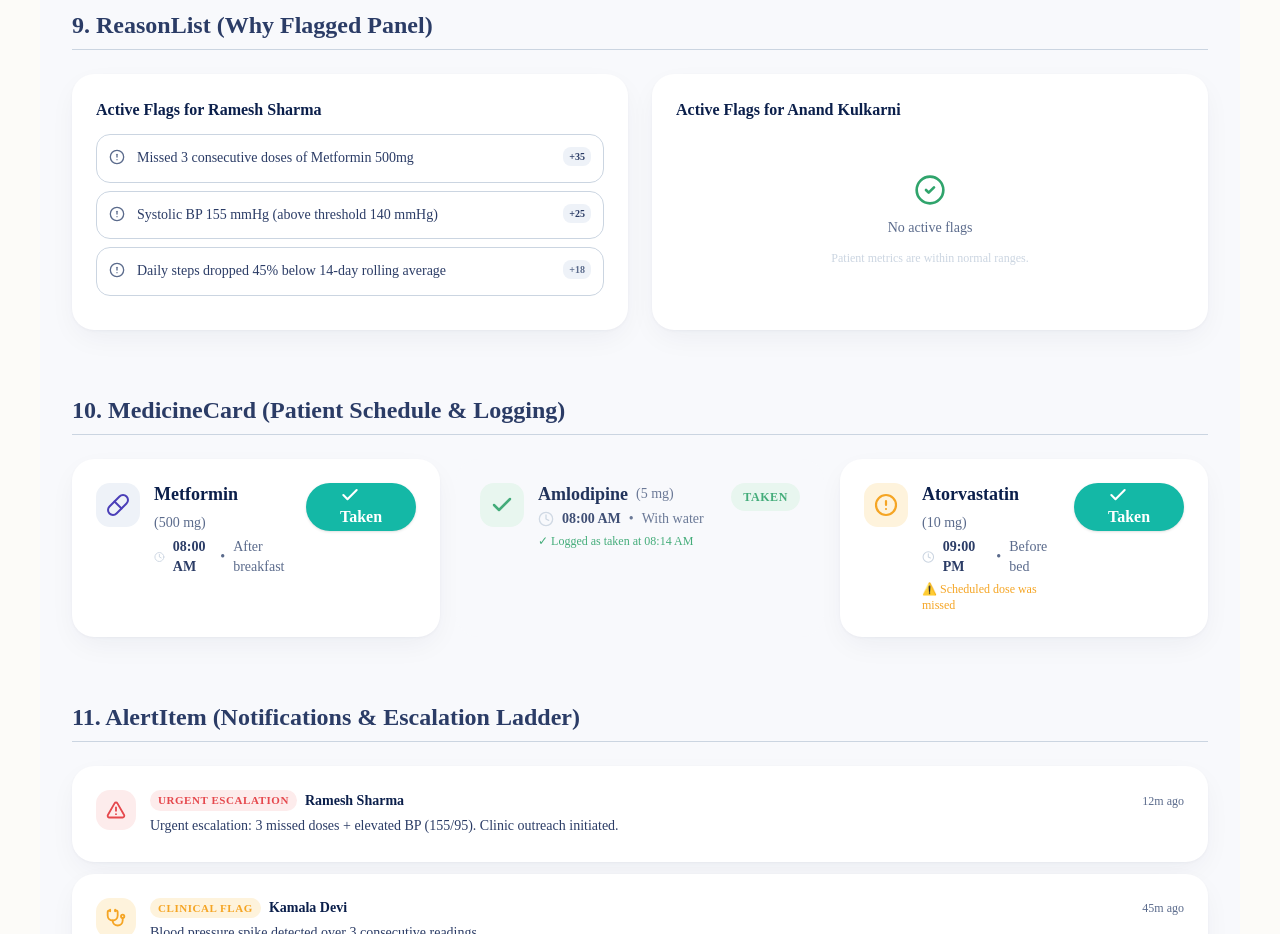
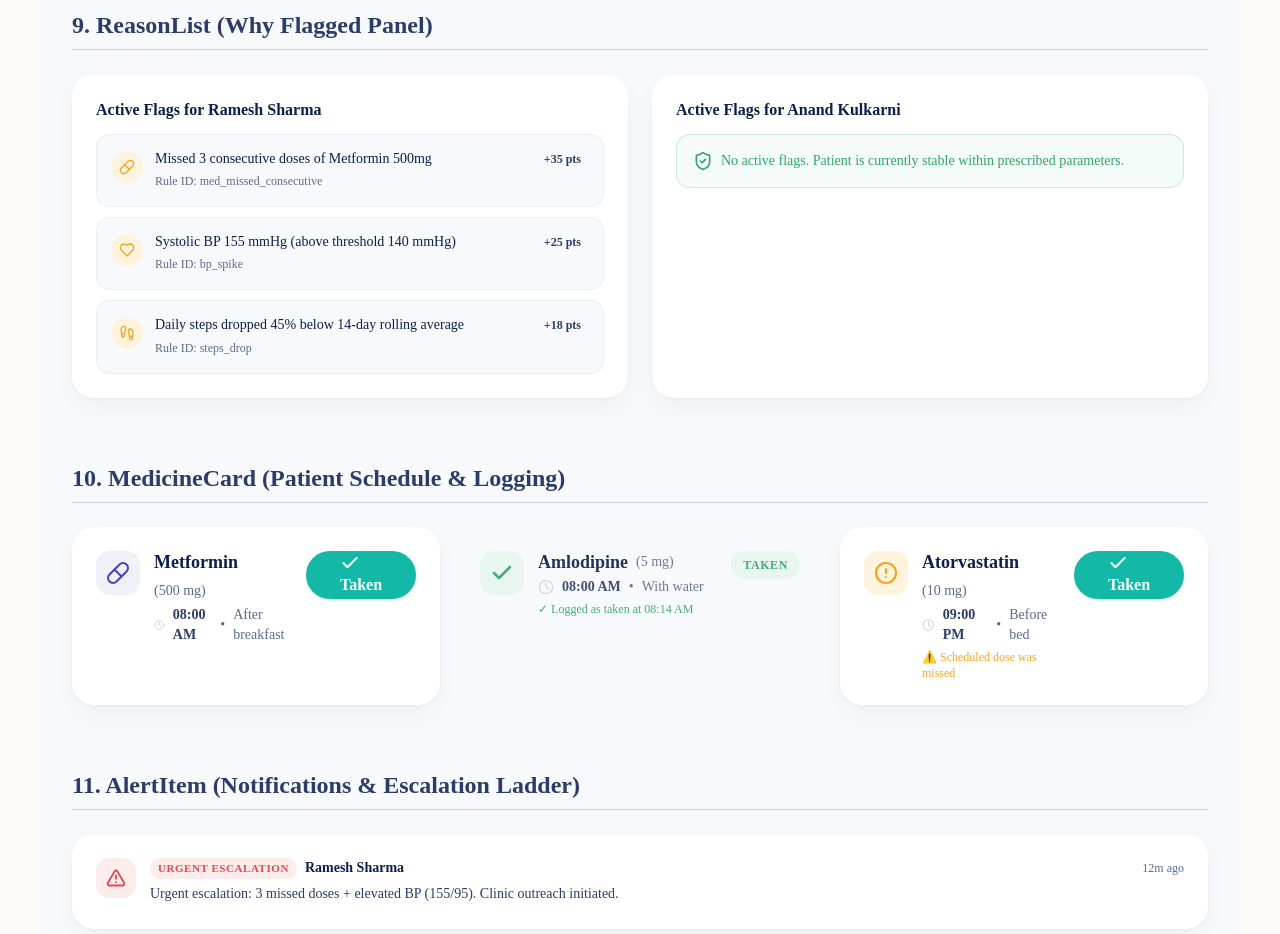
Before and after one commit to Swapnil-Ghosh06/carebridge, a Next.js app: page /design-preview in a window 1280 px wide. Shown: the part 4140-5074 px from the top of the page. Built offline with nearby package versions, Linux system fonts and the light colour scheme.

Commit message:
fix(ui): resolve ruleId reference in ReasonList

```diff
--- a/components/ui/ReasonList.tsx
+++ b/components/ui/ReasonList.tsx
@@ -1,138 +1,72 @@
-/**
- * ReasonList component (owner: Swapin)
- * ─────────────────────────────────────────────────────────
- * "Why flagged" panel — shows risk rule reasons.
- * Used inside the doctor patient detail page.
- *
- * Rules:
- *  - Rule text: DM Sans (font-body)
- *  - Weight chip: Sora (font-data)
- *  - Icon: lucide-react, matches rule category
- *  - Empty state must be shown when reasons = []
- *  - No data fetching inside
- */
-
-import * as React from "react";
+import React from "react";
 import {
+  AlertTriangle,
   Pill,
-  HeartPulse,
+  Heart,
   Footprints,
   Droplet,
-  Hospital,
-  WifiOff,
-  AlertCircle,
-  CheckCircle2,
+  Clock,
+  ShieldCheck,
 } from "lucide-react";
+import { RiskReason } from "@/lib/types";
 
-export interface RiskReason {
-  ruleId?: string;
-  text: string;
-  weight: number;
-}
+export type { RiskReason };
 
 export interface ReasonListProps {
   reasons: RiskReason[];
-  className?: string;
 }
 
-// Map rule IDs from ARCHITECTURE.md §4 to icons
-const ruleIcon: Record<string, React.ElementType> = {
-  MED_ADHERENCE_LOW:  Pill,
-  MED_MISSED_STREAK:  Pill,
-  BP_TREND_UP:        HeartPulse,
-  BP_HIGH_ABS:        HeartPulse,
-  STEPS_DROP:         Footprints,
-  GLUCOSE_HIGH:       Droplet,
-  RECENT_DISCHARGE:   Hospital,
-  NO_DATA_48H:        WifiOff,
-};
-
-// Weight chip colour — brand/ink tokens, NEVER risk tokens
-function weightChipClass(weight: number): string {
-  if (weight >= 20) return "bg-[var(--surface-100)] text-[var(--ink-700)]";
-  if (weight >= 15) return "bg-[var(--surface-100)] text-[var(--ink-500)]";
-  return "bg-[var(--surface-50)] text-[var(--ink-300)]";
-}
-
-export const ReasonList: React.FC<ReasonListProps> = ({
-  reasons = [],
-  className = "",
-}) => {
+export const ReasonList: React.FC<ReasonListProps> = ({ reasons }) => {
   if (!reasons || reasons.length === 0) {
     return (
-      <div
-        className={[
-          "flex flex-col items-center justify-center py-10 gap-3",
-          "text-center",
-          className,
-        ].join(" ")}
-        role="status"
-        aria-label="No active risk flags"
-      >
-        <CheckCircle2
-          size={32}
-          className="text-[var(--risk-green)]"
-          aria-hidden="true"
-        />
-        <p className="font-body text-sm text-[var(--ink-500)]">
-          No active flags
-        </p>
-        <p className="font-body text-xs text-[var(--ink-300)]">
-          Patient metrics are within normal ranges.
-        </p>
+      <div className="flex items-center gap-2 p-4 rounded-md bg-risk-green-bg/40 border border-risk-green/20 text-risk-green">
+        <ShieldCheck className="w-5 h-5 shrink-0" />
+        <span className="font-body text-sm font-medium">
+          No active flags. Patient is currently stable within prescribed parameters.
+        </span>
       </div>
     );
   }
 
-  // Sort by weight descending — highest weight first
-  const sorted = [...reasons].sort((a, b) => b.weight - a.weight);
+  const getRuleIcon = (ruleId?: string) => {
+    const rule = (ruleId || "").toUpperCase();
+    if (rule.includes("MED")) return Pill;
+    if (rule.includes("BP")) return Heart;
+    if (rule.includes("STEPS")) return Footprints;
+    if (rule.includes("GLUCOSE")) return Droplet;
+    if (rule.includes("DATA") || rule.includes("TIME")) return Clock;
+    return AlertTriangle;
+  };
 
   return (
-    <ul
-      className={["space-y-2", className].filter(Boolean).join(" ")}
-      aria-label="Risk reasons"
-    >
-      {sorted.map((reason, index) => {
-        const Icon = (reason.ruleId ? ruleIcon[reason.ruleId] : null) ?? AlertCircle;
+    <div className="space-y-2.5">
+      {reasons.map((reason, idx) => {
+        const ruleId = reason.rule_id || reason.ruleId;
+        const IconComponent = getRuleIcon(ruleId);
         return (
-          <li
-            key={`${reason.ruleId || "rule"}-${index}`}
-            className={[
-              "flex items-start gap-3 p-3",
-              "bg-[var(--surface-0)] rounded-[var(--r-md)]",
-              "border border-[var(--ink-300)]",
-            ].join(" ")}
+          <div
+            key={reason.id || ruleId || idx}
+            className="flex items-start justify-between gap-3 p-3.5 rounded-md bg-surface-50 border border-ink-300/30 hover:border-ink-300 transition-colors"
           >
-            {/* Rule icon */}
-            <span
-              className="mt-0.5 shrink-0 text-[var(--ink-500)]"
-              aria-hidden="true"
-            >
-              <Icon size={16} />
+            <div className="flex items-start gap-3">
+              <div className="w-8 h-8 rounded-pill bg-risk-amber-bg text-risk-amber flex items-center justify-center shrink-0 mt-0.5">
+                <IconComponent className="w-4 h-4" />
+              </div>
+              <div>
+                <p className="font-body font-medium text-ink-900 text-sm leading-snug">
+                  {reason.text}
+                </p>
+                <span className="font-data text-xs text-ink-500">
+                  Rule ID: {ruleId}
+                </span>
+              </div>
+            </div>
+            <span className="shrink-0 font-data text-xs font-semibold px-2 py-0.5 rounded-pill bg-ink-100 text-ink-700">
+              +{reason.weight} pts
             </span>
-
-            {/* Reason text */}
-            <span className="flex-1 font-body text-sm text-[var(--ink-700)] leading-relaxed">
-              {reason.text}
-            </span>
-
-            {/* Weight chip — Sora, shows rule severity */}
-            <span
-              className={[
-                "shrink-0 font-data text-[10px] font-semibold",
-                "px-1.5 py-0.5 rounded-[var(--r-sm)]",
-                weightChipClass(reason.weight),
-              ].join(" ")}
-              aria-label={`weight ${reason.weight}`}
-              title={`Contributes ${reason.weight} points to risk score`}
-            >
-              +{reason.weight}
-            </span>
-          </li>
+          </div>
         );
       })}
-    </ul>
+    </div>
   );
 };
-
-ReasonList.displayName = "ReasonList";
```
